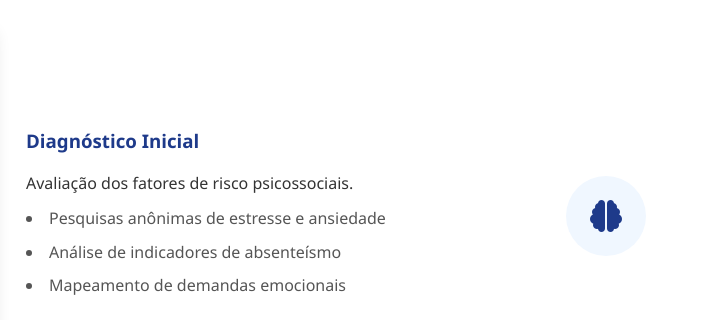
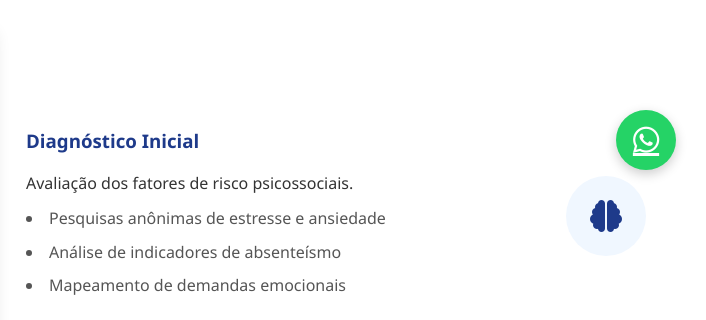
Before and after one commit to OLucasFernando/psiorglucasfernando, a plain HTML site: page saude-mental.html in a window 1280 px wide. Shown: the part 600-920 px from the top of the page, 574-1280 px from the left. Drawn offline with Linux system fonts and the light colour scheme.

Commit message:
Update saude-mental.html

```diff
--- a/saude-mental.html
+++ b/saude-mental.html
@@ -521,5 +521,26 @@
             </div>
         </div>
     </footer>
+        <!-- Botão Flutuante do WhatsApp -->
+    <a href="https://wa.me/5521988490811?text=Ol%C3%A1%2C%20tudo%20bem%3F%20gostaria%20de%20uma%20consultoria%20em%20Psicologia%20Organizacional"
+       target="_blank"
+       style="position: fixed;
+              bottom: 30px;
+              right: 30px;
+              background-color: #25D366;
+              color: white;
+              width: 60px;
+              height: 60px;
+              border-radius: 50%;
+              text-align: center;
+              font-size: 30px;
+              box-shadow: 0 4px 12px rgba(0, 0, 0, 0.2);
+              z-index: 1000;
+              display: flex;
+              align-items: center;
+              justify-content: center;
+              transition: all 0.3s ease;">
+        <i class="fab fa-whatsapp"></i>
+    </a>
 </body>
 </html>
```
